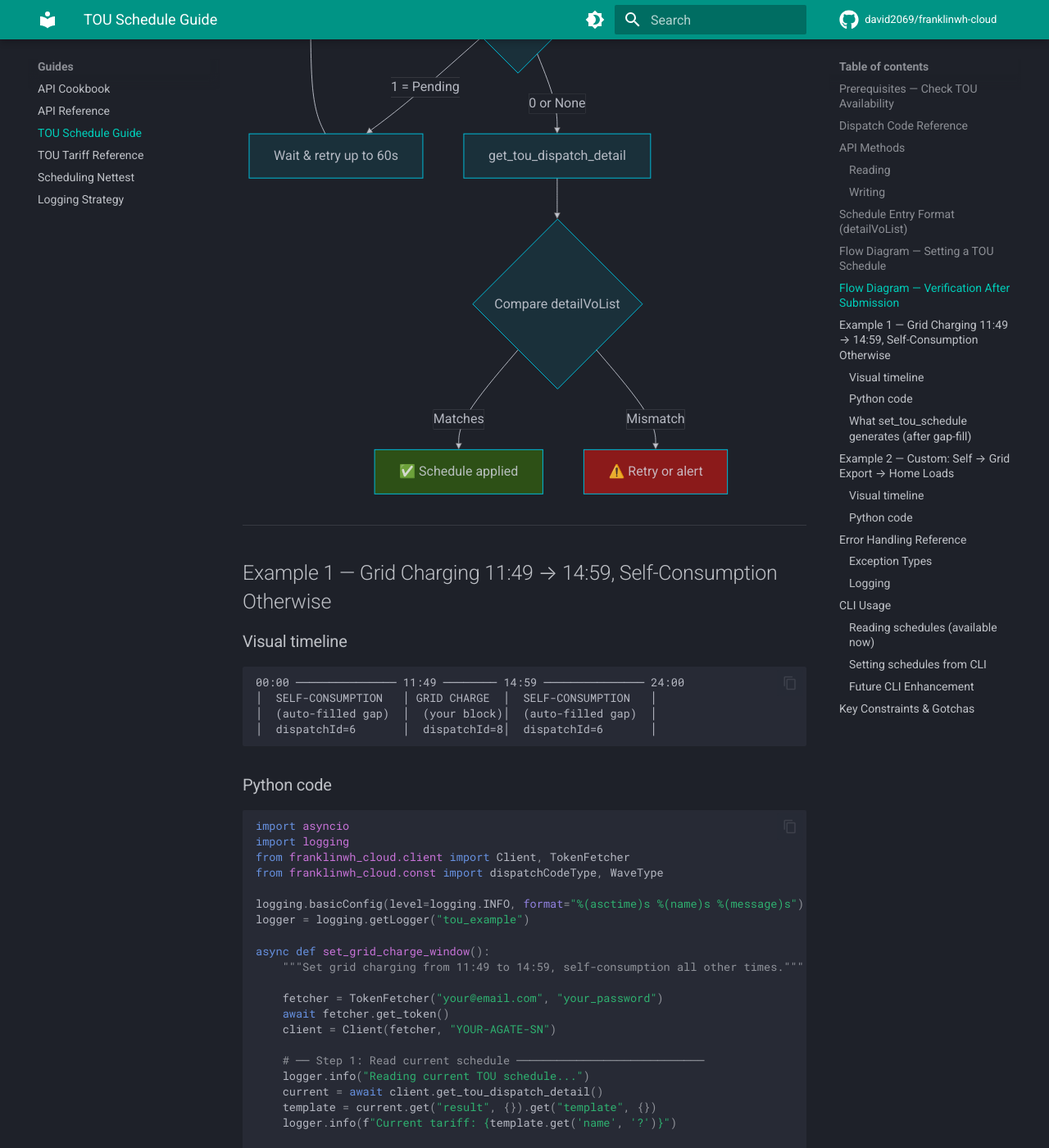
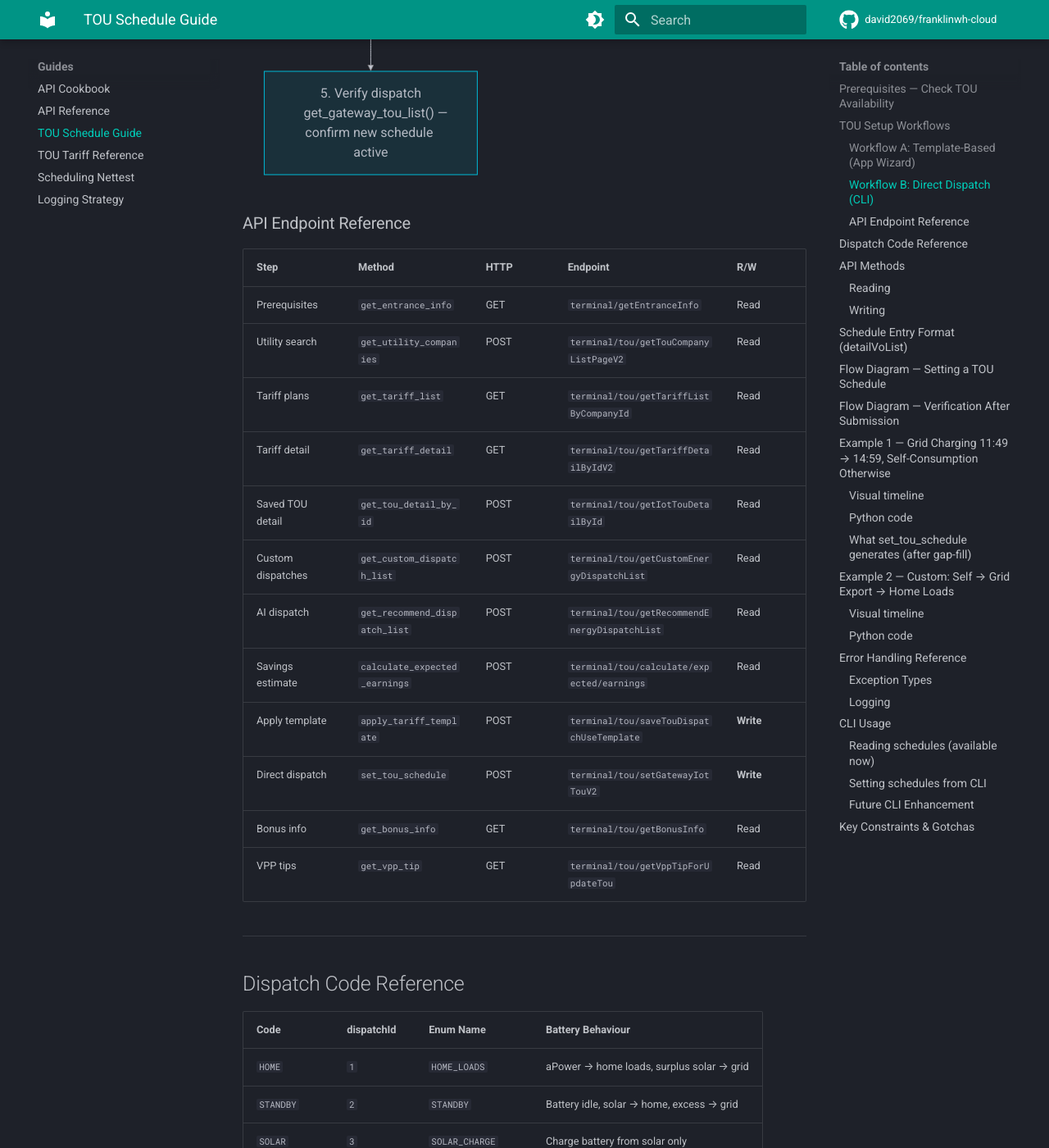
Before and after one commit to david2069/franklinwh-cloud, an MkDocs documentation site: the page built from docs/TOU_SCHEDULE_GUIDE.md, in a window 1280 px wide and 1400 px high, scrolled down 4234 px. Shown: the whole window at 82% size. Built offline with MkDocs 1.6.1 and Material for MkDocs 9.7.7, drawn with Linux system fonts in a browser that asks for light colours; comment, search, counter and statistics services are not loaded; some of the changed text lies outside the part shown.

Commit message:
docs(TOU): add tariff setup workflow diagrams (template + direct dispatch)
- Workflow A: Template-based (7-step app wizard with mermaid diagram)
- Workflow B: Direct dispatch (5-step CLI workflow with mermaid diagram)
- API endpoint reference table (12 methods, R/W tagged)

````diff
--- a/docs/TOU_SCHEDULE_GUIDE.md
+++ b/docs/TOU_SCHEDULE_GUIDE.md
@@ -36,6 +36,98 @@
 if not info.get("tariffSettingFlag"):
     print("No TOU tariff configured — schedule endpoints unavailable")
 ```
+
+---
+
+## TOU Setup Workflows
+
+There are **two distinct paths** to configure a TOU schedule. The template-based path mirrors the FranklinWH mobile app's multi-step wizard. The direct dispatch path is what `franklinwh-cli tou --set` uses.
+
+### Workflow A: Template-Based (App Wizard)
+
+This is the full tariff setup used by the app when changing electric company, rate plan, or creating a new schedule from a utility template. **Each step depends on the previous step's output.**
+
+```mermaid
+flowchart TD
+    A["1. get_entrance_info()
+    Check tariffSettingFlag, pcsEntrance"] --> B
+
+    B["2. get_utility_companies(country_id, province_id)
+    Returns: dataList → [{id, companyName}]"] --> C
+
+    C["3. get_tariff_list(company_id)
+    Returns: dataList → [{id, name, electricityType}]"] --> D
+
+    D["4. get_tariff_detail(tariff_id)
+    Returns: template, strategyList, advancedSettings"] --> E
+
+    E{"User reviews rates/waves"}
+    E -->|Accept| F
+    E -->|Customise| G
+
+    G["5a. get_custom_dispatch_list(strategy_list)
+    Returns: valid dispatch codes for custom blocks"] --> F
+
+    F["5b. get_recommend_dispatch_list(strategy_list)
+    Returns: AI-recommended dispatch codes"] --> H
+
+    H["6. calculate_expected_earnings(template)
+    Returns: estimatedSavings30, estimatedSavings365"] --> I
+
+    I["7. apply_tariff_template(template_id, name)
+    WRITE: saveTouDispatchUseTemplate
+    Returns: {id: touId}"]
+
+    style A fill:#2d5016,color:#fff
+    style I fill:#7a1a1a,color:#fff
+    style E fill:#5a4a00,color:#fff
+```
+
+> [!IMPORTANT]
+> `apply_tariff_template` is a **write** operation. It replaces the active TOU schedule with the selected template. It is NOT suitable as a standalone CLI command — it requires the prior steps to provide valid `template_id` and `strategy_list` inputs.
+
+### Workflow B: Direct Dispatch (CLI)
+
+Used by `franklinwh-cli tou --set`. Skips utility/tariff selection — directly writes dispatch windows to the existing schedule.
+
+```mermaid
+flowchart TD
+    A["1. get_entrance_info()
+    Check tariffSettingFlag"] --> B
+
+    B["2. get_gateway_tou_list()
+    Get current schedule, dispatchId, seasons"] --> C
+
+    C["3. Build payload
+    construct_tou_payload(windows, mode, rates)"] --> D
+
+    D["4. set_tou_schedule(payload)
+    WRITE: setGatewayIotTouV2
+    Returns: {id: touId}"] --> E
+
+    E["5. Verify dispatch
+    get_gateway_tou_list() — confirm new schedule active"]
+
+    style A fill:#2d5016,color:#fff
+    style D fill:#7a1a1a,color:#fff
+```
+
+### API Endpoint Reference
+
+| Step | Method | HTTP | Endpoint | R/W |
+|------|--------|------|----------|-----|
+| Prerequisites | `get_entrance_info` | GET | `terminal/getEntranceInfo` | Read |
+| Utility search | `get_utility_companies` | POST | `terminal/tou/getTouCompanyListPageV2` | Read |
+| Tariff plans | `get_tariff_list` | GET | `terminal/tou/getTariffListByCompanyId` | Read |
+| Tariff detail | `get_tariff_detail` | GET | `terminal/tou/getTariffDetailByIdV2` | Read |
+| Saved TOU detail | `get_tou_detail_by_id` | POST | `terminal/tou/getIotTouDetailById` | Read |
+| Custom dispatches | `get_custom_dispatch_list` | POST | `terminal/tou/getCustomEnergyDispatchList` | Read |
+| AI dispatch | `get_recommend_dispatch_list` | POST | `terminal/tou/getRecommendEnergyDispatchList` | Read |
+| Savings estimate | `calculate_expected_earnings` | POST | `terminal/tou/calculate/expected/earnings` | Read |
+| Apply template | `apply_tariff_template` | POST | `terminal/tou/saveTouDispatchUseTemplate` | **Write** |
+| Direct dispatch | `set_tou_schedule` | POST | `terminal/tou/setGatewayIotTouV2` | **Write** |
+| Bonus info | `get_bonus_info` | GET | `terminal/tou/getBonusInfo` | Read |
+| VPP tips | `get_vpp_tip` | GET | `terminal/tou/getVppTipForUpdateTou` | Read |
 
 ---
 
````
